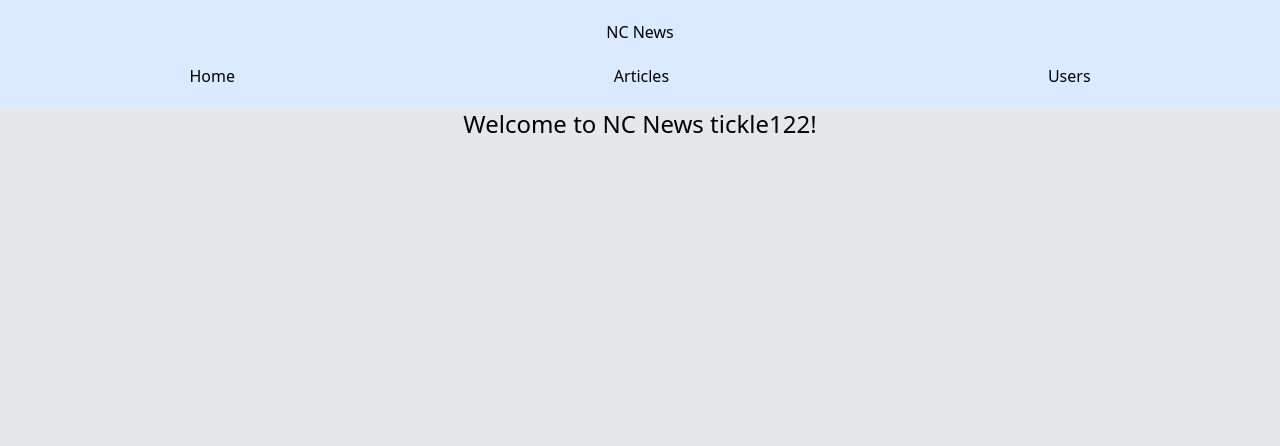
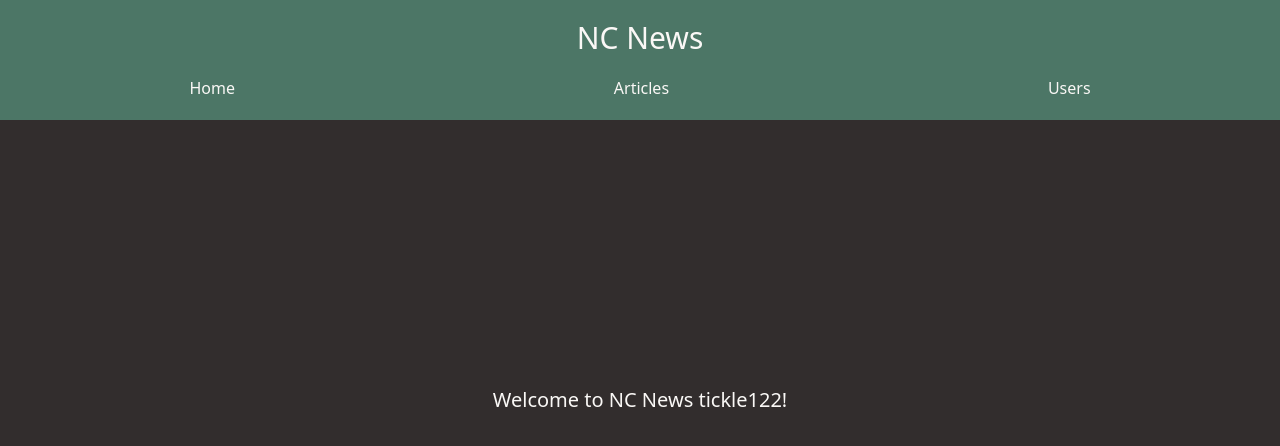
Before and after one commit to dot-jayson/nc-news-app, a React (Vite) app: page / in a window 1280 px wide. Shown: the top 446 px of the page. Built offline with nearby package versions, Linux system fonts and the light colour scheme.

Commit message:
added more styling

```diff
--- a/src/App.jsx
+++ b/src/App.jsx
@@ -9,7 +9,7 @@ import NotFound from "./components/NotFound";
 
 function App() {
   return (
-    <div className="bg-gray-200 min-h-screen">
+    <div className="bg-[#322d2d] min-h-screen text-[#faf8f6]">
       <Header />
       <Routes>
         <Route path="/" element={<Home />} />
--- a/src/components/AddComment.jsx
+++ b/src/components/AddComment.jsx
@@ -64,7 +64,7 @@ const AddComment = (props) => {
         <button
           disabled={isCommenting}
           onClick={handlePostComment}
-          className="bg-blue-400 text-sm mt-4 py-2 px-2.5 rounded-lg disabled:bg-gray-300"
+          className="bg-[#4c7666] text-sm mt-4 py-2 px-2.5 rounded-lg disabled:bg-gray-300 text-[#faf8f6]"
         >
           {isCommenting ? "Posting comment..." : "Post Comment"}
         </button>
--- a/src/components/ArticleCard.jsx
+++ b/src/components/ArticleCard.jsx
@@ -5,7 +5,7 @@ const ArticleCard = (props) => {
   const { article } = props;
   return (
     <Link to={`/articles/${article.article_id}`}>
-      <div className=" bg-blue-400 border border-gray-200 rounded-lg p-6 ">
+      <div className=" bg-[#faf8f6] border-4 border-[#4c7666] rounded-lg p-6 text-[#4c7666]">
         <h3>{article.title}</h3>
         <img
           src={article.article_img_url}
--- a/src/components/Articles.jsx
+++ b/src/components/Articles.jsx
@@ -48,7 +48,7 @@ const Articles = () => {
   }
 
   return (
-    <div className="bg-purple-400">
+    <div className="bg-[#322d2d] pb-10">
       <h2 className="text-center pt-2">Topics: </h2>
       <div className="flex justify-around pt-3 pb-5">
         <button
--- a/src/components/ArticlesList.jsx
+++ b/src/components/ArticlesList.jsx
@@ -92,9 +92,10 @@ const ArticlesList = () => {
   }
   return (
     <div className="max-w-sm m-auto flex flex-col justify-around gap-5">
-      <div className="flex justify-between">
+      <div className="flex justify-between items-center">
         <p>Sort by:</p>
         <select
+          className="bg-[#faf8f6] border border-gray-300 text-gray-900 text-sm rounded-lg p-1.5"
           name="sort_by"
           id="sort_by"
           onChange={handleSortByChange}
@@ -110,6 +111,7 @@ const ArticlesList = () => {
         </select>
         <p>Order by:</p>
         <select
+          className="bg-[#faf8f6] border border-gray-300 text-gray-900 text-sm rounded-lg p-1.5"
           name="order_by"
           id="order_by"
           onChange={handleOrderByChange}
--- a/src/components/Comments.jsx
+++ b/src/components/Comments.jsx
@@ -46,11 +46,11 @@ const Comments = (props) => {
     return <p>Loading...</p>;
   }
   return (
-    <div className="m-10">
+    <div className="mt-10 ml-10 mr-10 flex flex-col gap-5 ">
       {comments.map((comment) => {
         return (
           <div
-            className="border rounded-md border-gray-600 mb-5 p-4 flex flex-col gap-3"
+            className="border rounded-md border-gray-600  p-4 flex flex-col gap-3 bg-[#faf8f6]"
             key={comment.comment_id}
           >
             <div className="flex justify-between">
--- a/src/components/Header.jsx
+++ b/src/components/Header.jsx
@@ -3,8 +3,8 @@ import Nav from "./Nav";
 
 const Header = () => {
   return (
-    <header className="flex flex-col gap-5 bg-blue-100">
-      <h1 className="text-center mt-5">NC News</h1>
+    <header className="flex flex-col gap-5 bg-[#4c7666]">
+      <h1 className="text-center mt-5 text-3xl">NC News</h1>
       <Nav />
     </header>
   );
--- a/src/components/Home.jsx
+++ b/src/components/Home.jsx
@@ -5,7 +5,9 @@ import { UserContext } from "../context/User";
 const Home = () => {
   const { signedInUser } = useContext(UserContext);
   return (
-    <h1 className="text-2xl text-center">Welcome to NC News {signedInUser}!</h1>
+    <div className="min-h-[70vh] flex items-center justify-center">
+      <h1 className="text-xl ">Welcome to NC News {signedInUser}!</h1>
+    </div>
   );
 };
 
--- a/src/components/SingleArticle.jsx
+++ b/src/components/SingleArticle.jsx
@@ -124,8 +124,8 @@ const SingleArticle = () => {
     );
   }
   return (
-    <div className="max-w-lg m-auto md:max-w-3xl">
-      <div className="m-10 flex flex-col justify-between gap-5 border border-black p-5 rounded-md">
+    <div className="max-w-lg m-auto md:max-w-3xl text-[#4c7666] pb-10">
+      <div className="m-10 flex flex-col justify-between gap-5 border-4 border-[#4c7666] p-5 rounded-md bg-[#faf8f6]">
         <h1 className="text-3xl">{article.title}</h1>
         <p>Topic: {article.topic}</p>
         <img
```
